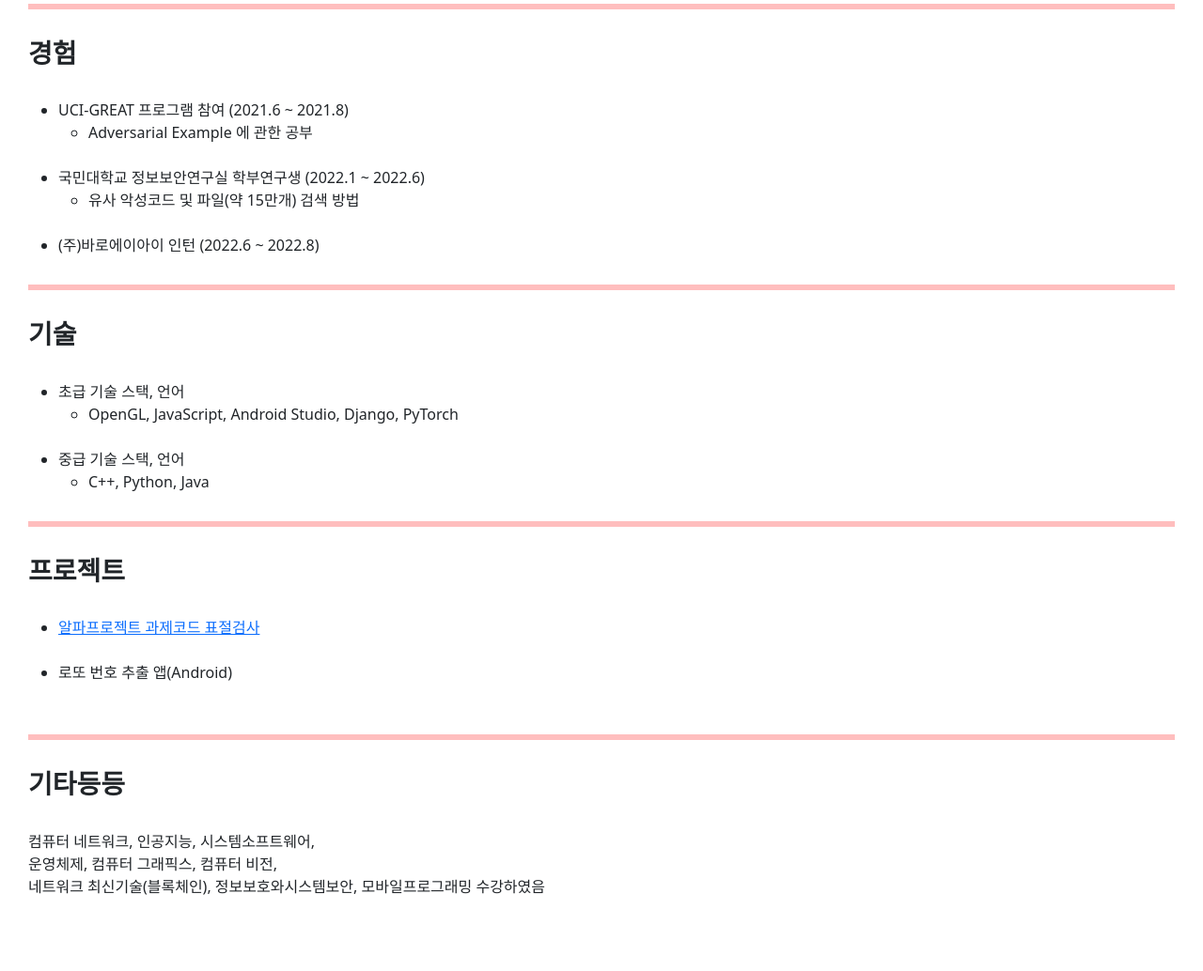
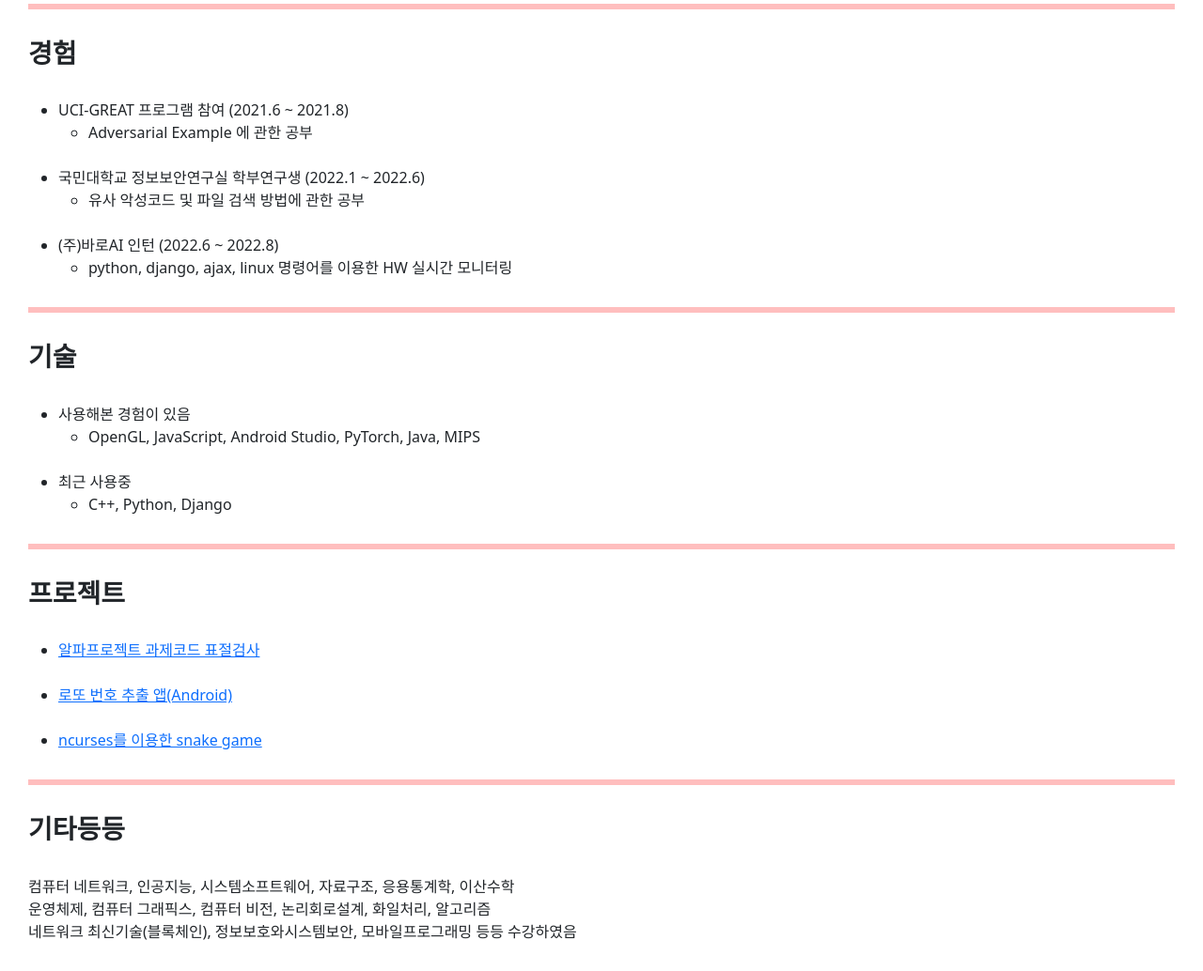
Before and after one commit to rladydgn/rladydgn, a Django app: page / in a window 1280 px wide. Shown: the part 510-1544 px from the top of the page at 94% size. Before the commit the page ends 1463 px from the top, so only its background shows below. Run offline with Django 4.2, Linux system fonts and the light colour scheme; parts of the project's set-up code (start-up, migrations or seed data) failed here and were passed over; some libraries are stand-ins or nearby versions.

Commit message:
changed: index skills

```diff
--- a/base/templates/base/index.html
+++ b/base/templates/base/index.html
@@ -55,10 +55,13 @@
     <br>
     <li>국민대학교 정보보안연구실 학부연구생 (2022.1 ~ 2022.6)</li>
     <ul>
-      <li>유사 악성코드 및 파일(약 15만개) 검색 방법</li>
+      <li>유사 악성코드 및 파일 검색 방법에 관한 공부</li>
     </ul>
     <br>
-    <li>(주)바로에이아이 인턴 (2022.6 ~ 2022.8)</li>
+    <li>(주)바로AI 인턴 (2022.6 ~ 2022.8)</li>
+    <ul>
+      <li>python, django, ajax, linux 명령어를 이용한 HW 실시간 모니터링</li>
+    </ul>
   </ul>
 </div>
 <hr class="hr-line">
@@ -66,14 +69,14 @@
   <h3><strong>기술</strong></h3>
     <br>
   <ul>
-    <li>초급 기술 스택, 언어</li>
+    <li>사용해본 경험이 있음</li>
     <ul>
-      <li>OpenGL, JavaScript, Android Studio, Django, PyTorch</li>
+      <li>OpenGL, JavaScript, Android Studio, PyTorch, Java, MIPS</li>
     </ul>
     <br>
-    <li>중급 기술 스택, 언어</li>
+    <li>최근 사용중</li>
     <ul>
-      <li>C++, Python, Java</li>
+      <li>C++, Python, Django</li>
     </ul>
   </ul>
 </div>
@@ -82,19 +85,20 @@
   <h3><strong>프로젝트</strong></h3>
   <br>
   <ul>
-    <li><a href="{% url 'plagiarism' %}">알파프로젝트 과제코드 표절검사</a></li>
+    <li><a href="{% url 'plagiarism' %}" target="_blank">알파프로젝트 과제코드 표절검사</a></li>
     <br>
-    <li>로또 번호 추출 앱(Android)</li>
+    <li><a href="https://github.com/rladydgn/lottoMatch" target="_blank"> 로또 번호 추출 앱(Android)</a></li>
     <br>
+    <li><a href="https://github.com/rladydgn/snake-with-ncurses" target="_blank">ncurses를 이용한 snake game</a></li>
   </ul>
 </div>
 <hr class="hr-line">
 <div class="outline">
   <h3><strong>기타등등</strong></h3>
   <br>
-  <p>컴퓨터 네트워크, 인공지능, 시스템소프트웨어,<br>
-    운영체제, 컴퓨터 그래픽스, 컴퓨터 비전,<br>
-    네트워크 최신기술(블록체인), 정보보호와시스템보안, 모바일프로그래밍 수강하였음</p>
+  <p>컴퓨터 네트워크, 인공지능, 시스템소프트웨어, 자료구조, 응용통계학, 이산수학<br>
+    운영체제, 컴퓨터 그래픽스, 컴퓨터 비전, 논리회로설계, 화일처리, 알고리즘<br>
+    네트워크 최신기술(블록체인), 정보보호와시스템보안, 모바일프로그래밍 등등 수강하였음</p>
 </div>
 </body>
 </html>
```
